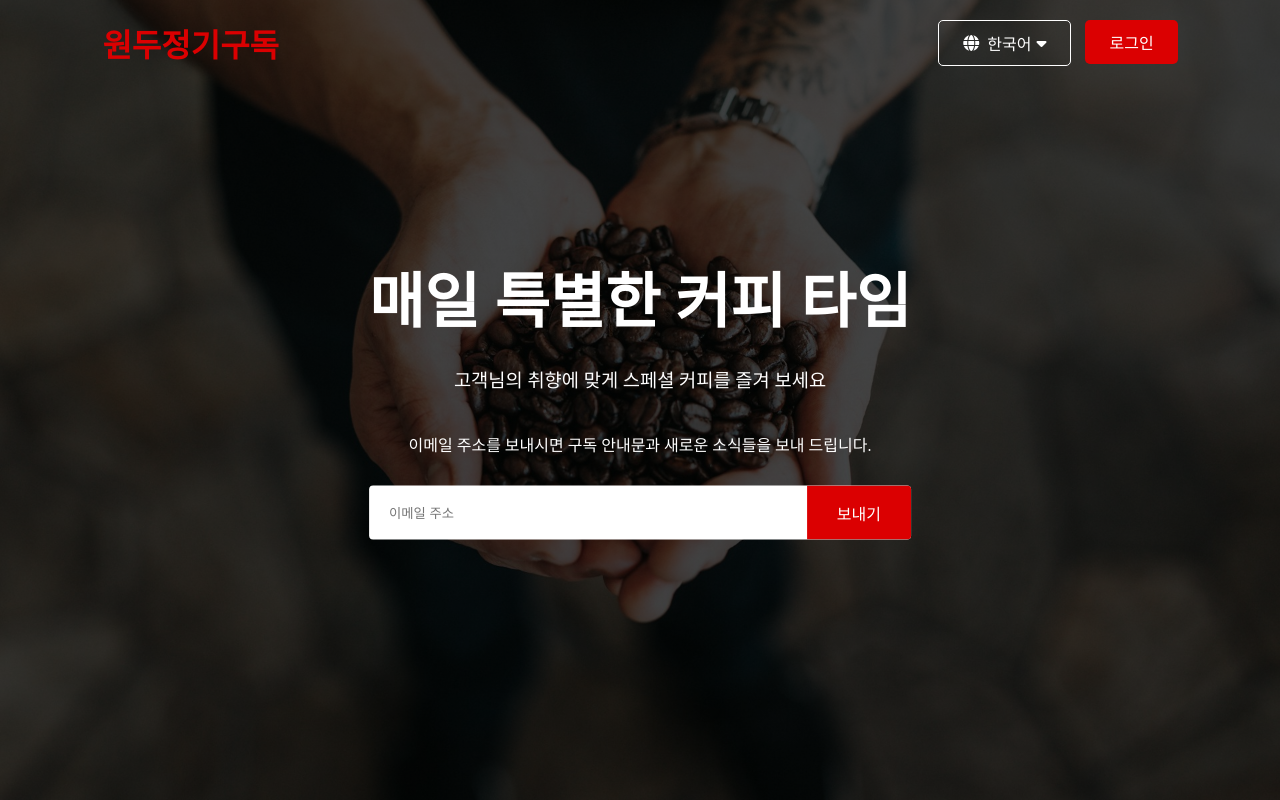
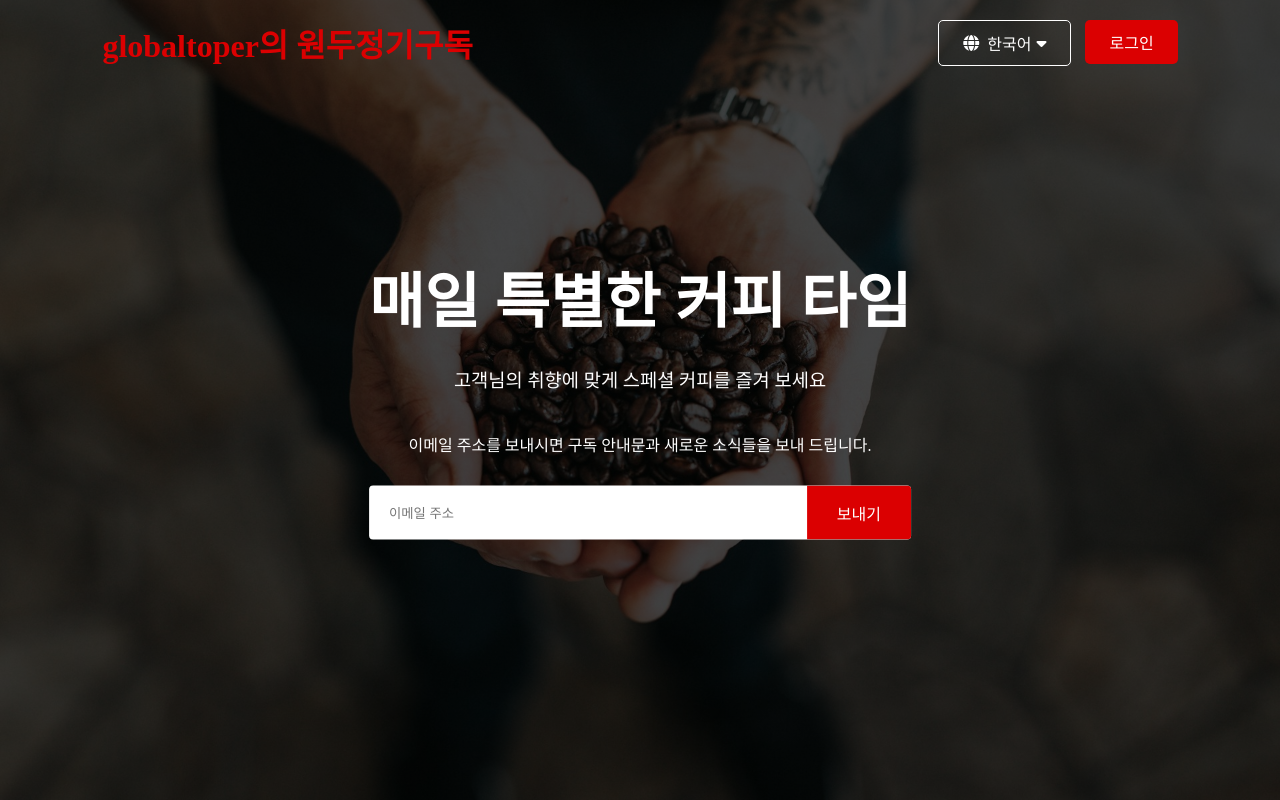
Before and after one commit to globaltoper/CLOUDFLARE, a plain HTML site: page index.html in a window 1280 px wide. Shown: the top 800 px of the page. Drawn offline with Linux system fonts and the light colour scheme.

Commit message:
Update index.html

```diff
--- a/index.html
+++ b/index.html
@@ -11,7 +11,7 @@
   <!-- 헤더 -->
   <header>
     <nav>
-      <h1 class="logo">원두정기구독</h1>
+      <h1 class="logo">globaltoper의 원두정기구독</h1>
       <div>
         <button class="lang"><i class="fa-solid fa-globe"></i>한국어 <i class="fa-solid fa-caret-down"></i></button>
         <button>로그인</button>
```
